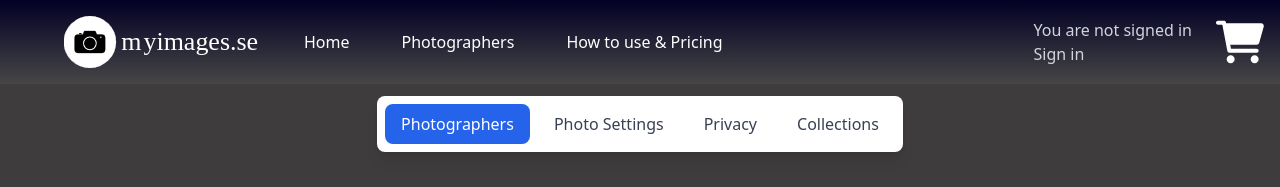
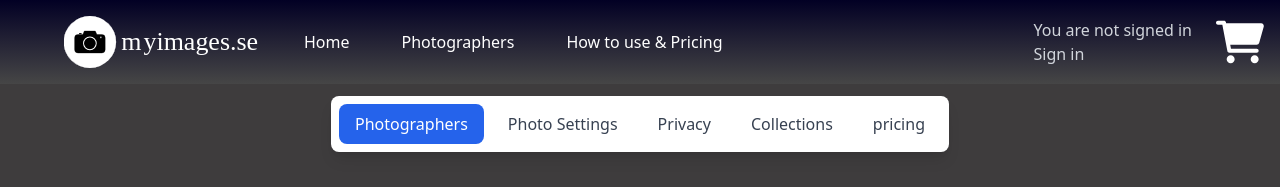
Before and after one commit to JoakimSP/myImages-next, a Next.js app: page /admin/adminPage in a window 1280 px wide. Shown: the top 187 px of the page. Built offline with nearby package versions, Linux system fonts and the light colour scheme; no server answers; the database is empty.

Commit message:
Add  EditPricePage as menu option

```diff
--- a/pages/admin/adminPage.js
+++ b/pages/admin/adminPage.js
@@ -6,6 +6,7 @@ const logger = require('@/components/utils/logger')
 import EditPrivacyPolicy from "@/components/adminpage/editPrivacyPolicy";
 import Layout from "@/components/layout/layout";
 import AddNewCollection from "@/components/adminpage/addNewCollection";
+import EditPricePage from "@/components/adminpage/editPricePage";
 
 
 export default function AdminPage({ photographers, categories, policyText, collections, featuredcol }) {
@@ -26,6 +27,8 @@ export default function AdminPage({ photographers, categories, policyText, colle
         return <EditPrivacyPolicy text={policyText} />;
       case 'collections':
         return <AddNewCollection collections={collections} photographers={photographers} featuredcol={featuredcol} />;
+      case 'pricing':
+        return <EditPricePage/>;
       default:
         return null;
     }
@@ -72,6 +75,14 @@ export default function AdminPage({ photographers, categories, policyText, colle
                   className={`w-full text-center py-2 px-4 rounded-lg transition-colors duration-200 ease-in focus:outline-none focus:ring-2 focus:ring-blue-500 ${activeView === 'collections' ? 'text-white bg-blue-600' : 'text-gray-700 hover:bg-gray-200'}`}
                 >
                   Collections
+                </button>
+              </li>
+              <li className="flex-1">
+                <button
+                  onClick={() => changeActiveView('pricing')}
+                  className={`w-full text-center py-2 px-4 rounded-lg transition-colors duration-200 ease-in focus:outline-none focus:ring-2 focus:ring-blue-500 ${activeView === 'collections' ? 'text-white bg-blue-600' : 'text-gray-700 hover:bg-gray-200'}`}
+                >
+                  pricing
                 </button>
               </li>
             </ul>
```
